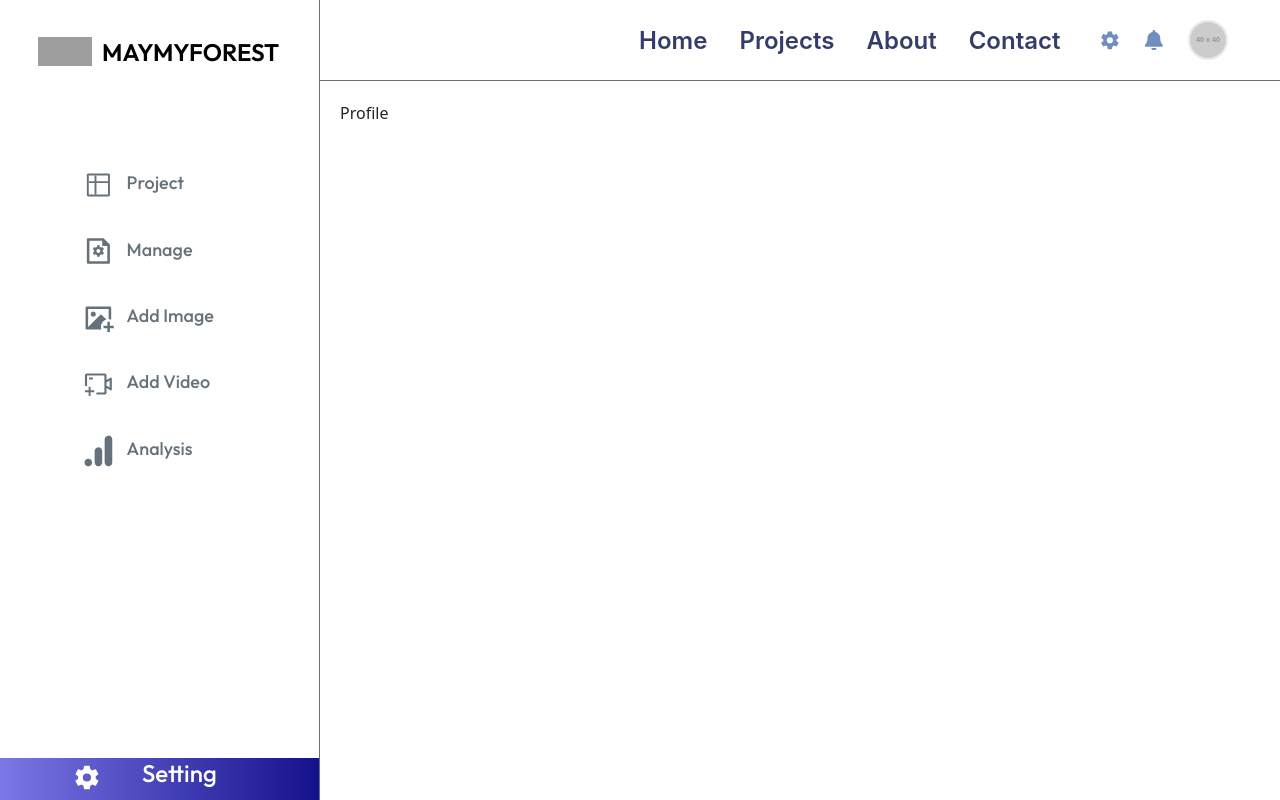
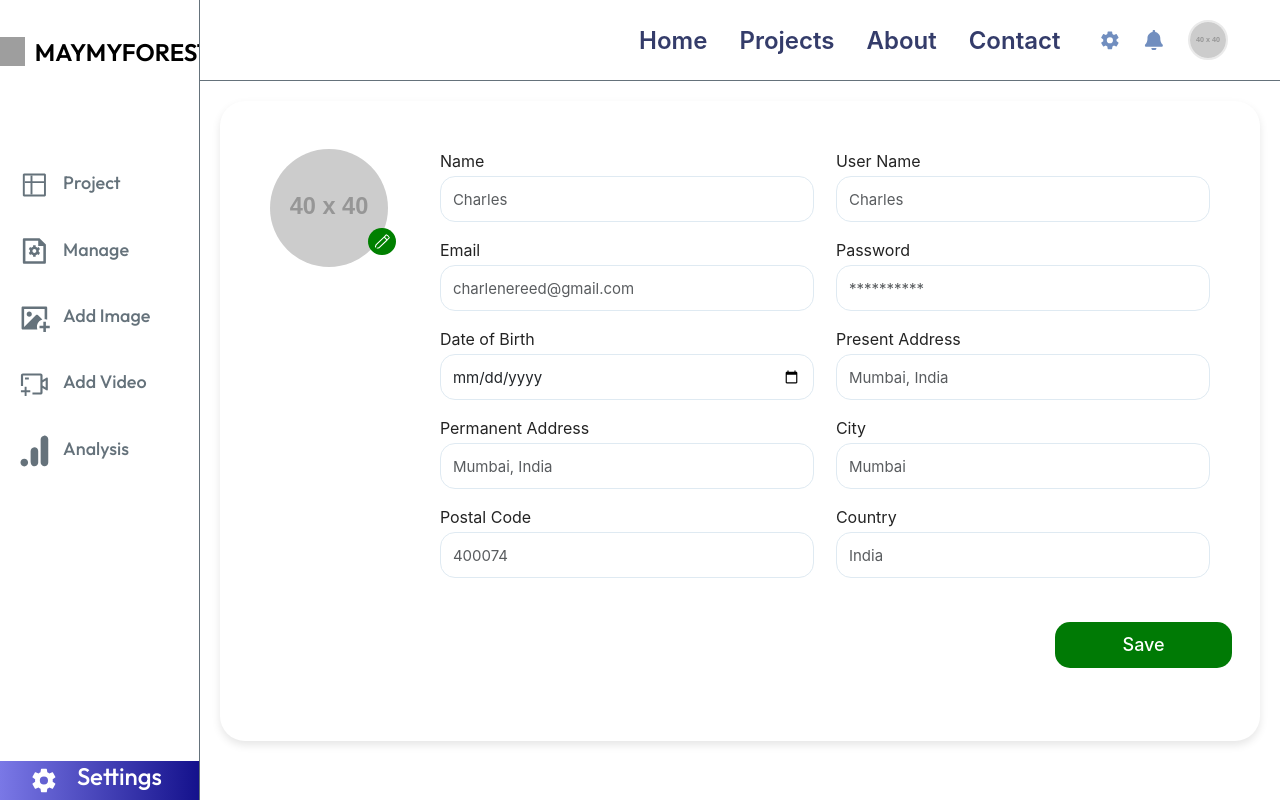
Before and after one commit to ChinmayDesai2005/MapMyForest, a React (Vite) app in the folder client/: page /home/profile in a window 1280 px wide. Built offline with nearby package versions, Linux system fonts and the light colour scheme; grey boxes are pictures that could not be loaded.

Commit message:
Done With the profile page
Signed-off-by: Gautam-666 <2022.gautam.rai@ves.ac.in>

```diff
--- a/client/src/components/SideBar/SideBar.css
+++ b/client/src/components/SideBar/SideBar.css
@@ -45,8 +45,8 @@
     }
 
     h6 {
-        width: 9.11013rem;
-        height: 2.14363rem;
+        width: 7rem;
+        height: auto;
         color: #FFF;
         text-align: center;
         font-family: Outfit;
@@ -54,6 +54,7 @@
         font-style: normal;
         font-weight: 500;
         line-height: normal;
+        text-decoration: none;
     }
 }
 
--- a/client/src/components/SideBar/SideBar.jsx
+++ b/client/src/components/SideBar/SideBar.jsx
@@ -36,10 +36,12 @@ function SideBar() {
                 <p>Analysis</p>
             </NavLink>
         </div>
-        <div className="BottomSettingsContainer">
+
+        <NavLink to={'/home/profile'} className="BottomSettingsContainer">
             <IoSettingsSharp className='settings-icons'/>
-            <h6>Setting</h6>
-        </div>
+            <h6>Settings</h6>
+        </NavLink>
+
     </div>
   )
 }
--- a/client/src/index.css
+++ b/client/src/index.css
@@ -11,6 +11,11 @@ body {
   overflow-x: hidden;
   scroll-behavior: smooth;
   box-sizing: border-box;
+}
+
+a {
+  text-decoration: none !important;
+  border: none !important;
 }
 
 .MainContainer {
--- /dev/null
+++ b/client/src/pages/Profile/Profile.css
@@ -0,0 +1,101 @@
+.ProfileCard {
+    padding: 3rem 1.75rem;
+    width: 65rem;
+    height: 40rem;
+    flex-shrink: 0;
+    border-radius: 1.5625rem;
+    background: var(--white);
+    box-shadow: 0 4px 8px rgba(0, 0, 0, 0.1);
+}
+
+.DetailsContainer {
+    display: flex;
+    justify-content: space-evenly;
+}
+
+.ImageContainer {
+    width: 15%;
+    height: auto;
+    position: relative;
+}
+
+.icon-container {
+    display: flex;
+    align-items: center;
+    position: relative;
+}
+
+.ImageContainer img {
+    width: 80%;
+    height: inherit;
+    border-radius: 50%;
+    object-fit: cover;
+}
+
+.edit-icon {
+    position: absolute;
+    bottom: 10%;
+    right: 15%;
+    background-color: green;
+    color: white;
+    border-radius: 50%;
+    padding: 5px;
+    width: 1.74494rem;
+    height: 1.72694rem;
+    cursor: pointer;
+
+    path {
+        size: 14px;
+    }
+}
+
+
+.FormPart1,
+.FormPart2 {
+    width: 38%;
+
+    label {
+        height: 1.0625rem;
+        color: #232323;
+        font-family: Inter;
+        font-size: 1rem;
+        font-style: normal;
+        font-weight: 400;
+        line-height: normal;
+    }
+
+    input {
+        height: 2.87825rem;
+        border-radius: 0.9375rem;
+        border: 1px solid #DFEAF2;
+        background: #FFF;
+        font-family: Inter;
+        font-size: 0.9375rem;
+        font-style: normal;
+        font-weight: 400;
+        line-height: normal;
+    }
+}
+
+.SaveButton button {
+    margin: 1.73rem 0 1.73rem auto;
+    display: flex;
+    width: 11.05125rem;
+    height: 2.87825rem;
+    padding: 0.8125rem 3.625rem;
+    justify-content: center;
+    align-items: center;
+    gap: 0.625rem;
+    flex-shrink: 0;
+    border-radius: 0.9375rem;
+    border: none;
+    background: var(--dark-green);
+
+    color: #FFF;
+    text-align: center;
+    font-family: Inter;
+    font-size: 1.125rem;
+    font-style: normal;
+    font-weight: 500;
+    line-height: normal;
+}
--- a/client/src/pages/Profile/Profile.jsx
+++ b/client/src/pages/Profile/Profile.jsx
@@ -1,7 +1,67 @@
+import Form from 'react-bootstrap/Form';
+import './Profile.css'
+import { GoPencil } from "react-icons/go";
 
 function Profile() {
   return (
-    <div>Profile</div>
+    <div className="ProfileCard">
+      <div className="DetailsContainer">
+        <div className="ImageContainer">
+          {/* <img src="https://via.placeholder.com/40" alt="placeholder.jpg" /> */}
+          <div className="icon-container">
+          <GoPencil className="edit-icon" />
+          <img src="https://via.placeholder.com/40" alt="placeholder.jpg" />
+          </div>
+        </div>
+        <div className="FormPart1">
+          <Form.Group className="mb-3" controlId="ProfileName">
+          <Form.Label>Name</Form.Label>
+          <Form.Control type="text" placeholder="Charles" />
+          </Form.Group>
+          <Form.Group className="mb-3" controlId='ProfileEmail'>
+          <Form.Label>Email</Form.Label>
+          <Form.Control type="email" placeholder="charlenereed@gmail.com" />
+          </Form.Group>
+          <Form.Group className="mb-3">
+          <Form.Label>Date of Birth</Form.Label>
+          <Form.Control type="date" placeholder="25 January 1990" />
+          </Form.Group>
+          <Form.Group className="mb-3">
+          <Form.Label>Permanent Address</Form.Label>
+          <Form.Control type="text" placeholder="Mumbai, India" />
+          </Form.Group>
+          <Form.Group className="mb-3">
+          <Form.Label>Postal Code</Form.Label>
+          <Form.Control type="text" placeholder="400074" />
+          </Form.Group>
+        </div>
+        <div className="FormPart2">
+          <Form.Group className="mb-3" controlId="ProfileName">
+          <Form.Label>User Name</Form.Label>
+          <Form.Control type="text" placeholder="Charles" />
+          </Form.Group>
+          <Form.Group className="mb-3" controlId='ProfileEmail'>
+          <Form.Label>Password</Form.Label>
+          <Form.Control type="password" placeholder="**********" />
+          </Form.Group>
+          <Form.Group className="mb-3">
+          <Form.Label>Present Address</Form.Label>
+          <Form.Control type="text" placeholder="Mumbai, India" />
+          </Form.Group>
+          <Form.Group className="mb-3">
+          <Form.Label>City</Form.Label>
+          <Form.Control type="text" placeholder="Mumbai" />
+          </Form.Group>
+          <Form.Group className="mb-3">
+          <Form.Label>Country</Form.Label>
+          <Form.Control type="text" placeholder="India" />
+          </Form.Group>
+        </div>
+      </div>
+      <div className="SaveButton">
+        <button>Save</button>
+      </div>
+    </div>
   )
 }
 
```
